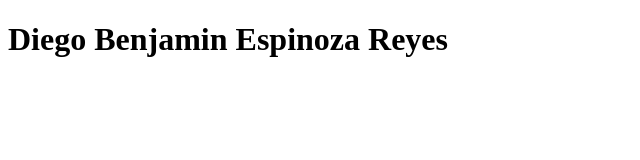
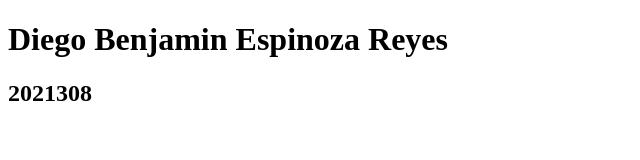
Before and after one commit to despinoza-2021308/Prueba1_IIN5AM, a plain HTML site: page index.html in a window 1280 px wide. Shown: the whole page, without its empty margins (0-640 px from the left). Drawn offline with Linux system fonts and the light colour scheme.

Commit message:
Agregar numero de carne en titulo 2

```diff
--- a/index.html
+++ b/index.html
@@ -7,5 +7,6 @@
 </head>
 <body>
         <h1>Diego Benjamin Espinoza Reyes</h1>
+        <h2>2021308</h2>
 </body>
 </html>
```
